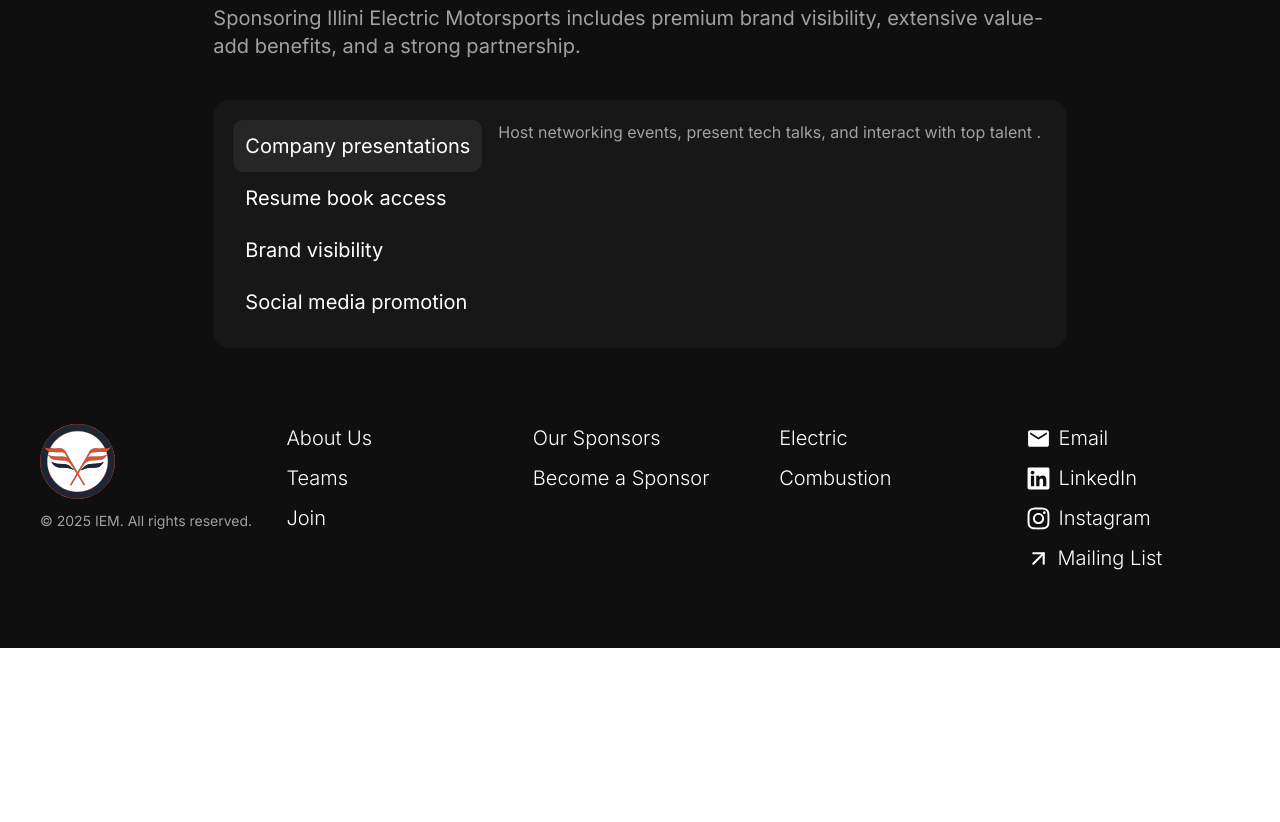
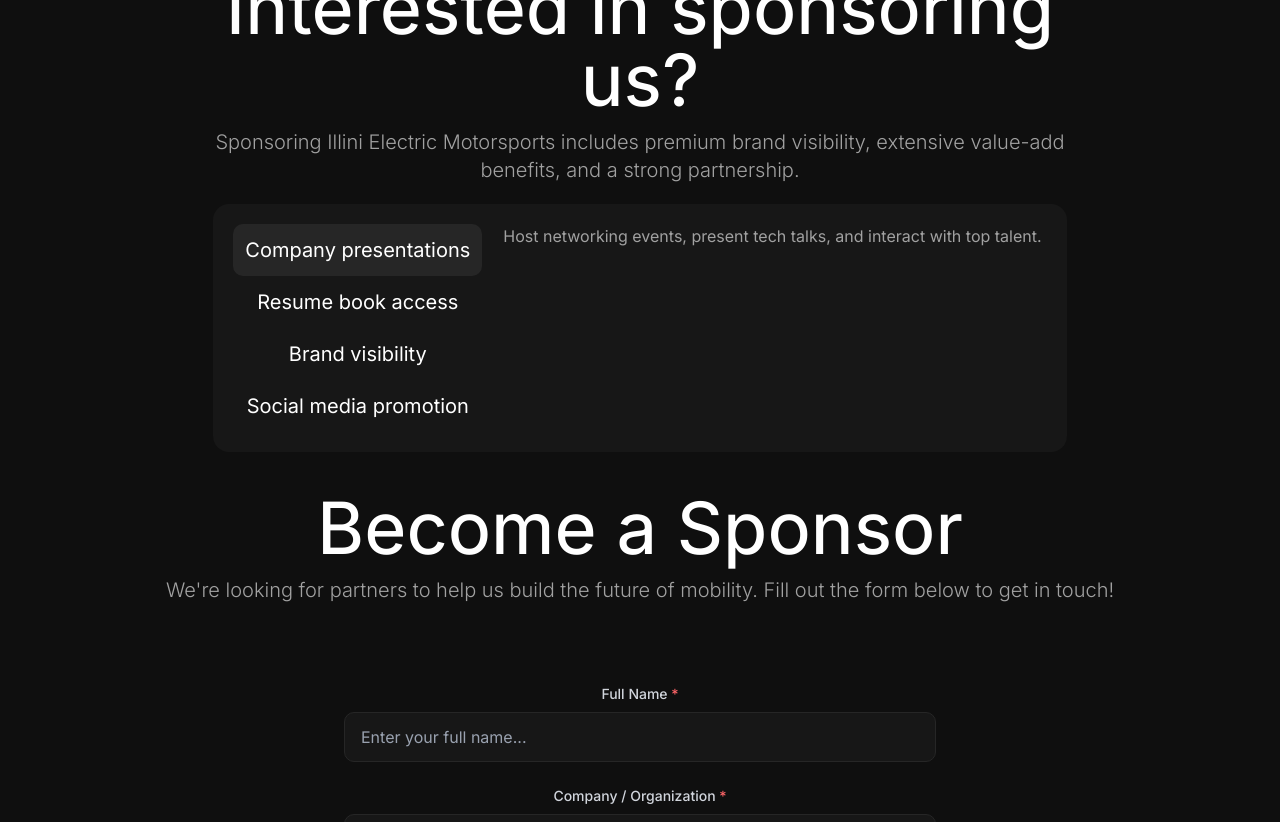
Before and after one commit to CLCK0622/iem-website, a React (Vite) app: page /sponsor-info in a window 1280 px wide. Shown: the part 320-1142 px from the top of the page. Before the commit the page ends 968 px from the top, so only its background shows below. Built offline with nearby package versions, Linux system fonts and the light colour scheme.

Commit message:
feat: sponsor info form

```diff
--- a/src/pages/SponsorInfo.tsx
+++ b/src/pages/SponsorInfo.tsx
@@ -1,27 +1,102 @@
-import ContentSwitcher from "@/components/ContentSwitcher";
+import React, {useState} from "react";
+import ContentSwitcher from "@/components/ContentSwitcher.tsx";
+
+const FormField = ({id, label, type = "text", value, onChange, required = true, options = []}) => {
+
+    if (type === "textarea") {
+        return (
+            <div className="mb-6">
+                <label htmlFor={id} className="block text-sm font-medium text-gray-300 mb-2">
+                    {label} {required && <span className="text-red-400">*</span>}
+                </label>
+                <textarea
+                    id={id}
+                    name={id}
+                    value={value}
+                    onChange={onChange}
+                    required={required}
+                    className="w-full px-4 py-3 bg-neutral-900 border border-neutral-800 rounded-lg text-white placeholder-gray-400 focus:outline-none focus:ring-2 focus:ring-white transition duration-200 h-32 resize-none"
+                    placeholder={`Enter your ${label.toLowerCase()}...`}
+                />
+            </div>
+        );
+    }
+
+    if (type === "select") {
+        return (
+            <div className="mb-6">
+                <label htmlFor={id} className="block text-sm font-medium text-gray-300 mb-2">
+                    {label} {required && <span className="text-red-400">*</span>}
+                </label>
+                <div className="relative">
+                    <select
+                        id={id}
+                        name={id}
+                        value={value}
+                        onChange={onChange}
+                        required={required}
+                        className="w-full px-4 py-3 bg-neutral-900 border border-neutral-800 rounded-lg text-white focus:outline-none focus:ring-2 focus:ring-white transition duration-200 appearance-none"
+                    >
+                        <option value="" disabled>Select a {label.toLowerCase()}...</option>
+                        {options.map((option) => (
+                            <option key={option.value} value={option.value}>
+                                {option.label}
+                            </option>
+                        ))}
+                    </select>
+                    <div
+                        className="pointer-events-none absolute inset-y-0 right-0 flex items-center px-3 text-gray-400">
+                        <svg className="fill-current h-4 w-4" xmlns="http://www.w3.org/2000/svg" viewBox="0 0 20 20">
+                            <path
+                                d="M5.293 7.293a1 1 0 011.414 0L10 10.586l3.293-3.293a1 1 0 111.414 1.414l-4 4a1 1 0 01-1.414 0l-4-4a1 1 0 010-1.414z"/>
+                        </svg>
+                    </div>
+                </div>
+            </div>
+        );
+    }
+
+    return (
+        <div className="mb-6">
+            <label htmlFor={id} className="block ml-0 text-sm font-medium text-gray-300 mb-2">
+                {label} {required && <span className="text-red-400">*</span>}
+            </label>
+            <input
+                type={type}
+                id={id}
+                name={id}
+                value={value}
+                onChange={onChange}
+                required={required}
+                className={`w-full px-4 py-3 bg-neutral-900 border border-neutral-800 rounded-lg text-white placeholder-gray-400 focus:outline-none focus:ring-2 focus:ring-white transition duration-200 ${
+                    type === "textarea" ? "h-32 resize-none" : ""
+                }`}
+                placeholder={`Enter your ${label.toLowerCase()}...`}
+            />
+        </div>
+    );
+};
 
 const items = [
     {
         label: "Company presentations",
         content: (
             <span className="text-neutral-400">
-        Host networking events, present tech talks, and interact with top talent
-        .
+        Host networking events, present tech talks, and interact with top talent.
       </span>
         ),
     },
     {
         label: "Resume book access",
         content: (
-      <span className="text-neutral-400">Get access to our resume book .</span>
+            <span className="text-neutral-400">Get access to our resume book.</span>
         ),
     },
     {
         label: "Brand visibility",
         content: (
             <span className="text-neutral-400">
-        We provide premium brand visibility with our sponsorship packages. Logos
-        go on the car, jacket, and/or website.
+        We provide premium brand visibility with our sponsorship packages. Logos go on the car, jacket, and/or website.
       </span>
         ),
     },
@@ -29,29 +104,146 @@ const items = [
         label: "Social media promotion",
         content: (
             <span className="text-neutral-400">
-        We routinely post pictures on social media of your company's products,
-        detailing how they helped us in our operations.
+        We routinely post pictures on social media of your company's products, detailing how they helped us in our operations.
       </span>
         ),
     },
 ];
 
 const SponsorInfo = () => {
+    const [formData, setFormData] = useState({
+        name: "",
+        company: "",
+        email: "",
+        level: "",
+        message: "",
+    });
+
+    const handleChange = (e) => {
+        const {name, value} = e.target;
+        setFormData((prevData) => ({
+            ...prevData,
+            [name]: value,
+        }));
+    };
+
+    const handleSubmit = (e) => {
+        e.preventDefault();
+
+        const {name, company, email, level, message} = formData;
+        const emailTo = "avip3@illinois.edu";
+
+        const subject = `Sponsorship Inquiry from ${company || "Prospective Sponsor"}`;
+
+        const body = `
+            Hello,
+
+            My name is ${name}.
+            Company: ${company}
+            Reply-to Email: ${email}
+            Sponsorship Level: ${level || "Not specified"}
+
+            Message:
+            ${message}
+
+            Sent from the IEM website sponsorship form.
+    `;
+
+        const mailtoLink = `mailto:${emailTo}?subject=${encodeURIComponent(
+            subject
+        )}&body=${encodeURIComponent(body)}`;
+
+        window.location.href = mailtoLink;
+    };
+
+    const sponsorLevels = [
+        {value: "Lithium", label: "Lithium"},
+        {value: "Gold", label: "Gold"},
+        {value: "Orange", label: "Orange"},
+        {value: "Blue", label: "Blue"},
+    ];
+
     return (
+        <div className="flex flex-col justify-center items-center text-center mt-20 min-h-screen text-white p-4 md:p-8">
             <div className="flex justify-center container min-w-screen">
                 <div className="flex flex-col w-2/3 mt-20">
-        <div className="flex flex-col mb-10">
-          <span className="text-white text-7xl">
+                    <div className="flex flex-col mb-5">
+          <span className="text-white font-[450] text-7xl w-fit mx-auto mb-3">
             Interested in sponsoring us?
           </span>
-          <span className="text-xl text-neutral-400">
+                        <span className="text-xl font-light text-neutral-400">
             Sponsoring Illini Electric Motorsports includes premium brand
             visibility, extensive value-add benefits, and a strong partnership.
           </span>
                     </div>
                     <div>
-          <ContentSwitcher items={items} />
+                        <ContentSwitcher items={items}/>
                     </div>
+                </div>
+            </div>
+
+            <div className="flex flex-col justify-center mb-10 mx-5">
+                <span className="text-white font-[450] text-7xl w-fit mx-auto mb-3 mt-10">
+                  Become a Sponsor
+                </span>
+                <p className="text-xl font-light text-neutral-400">
+                    We're looking for partners to help us build the future of mobility.
+                    Fill out the form below to get in touch!
+                </p>
+            </div>
+
+            <div className="w-full max-w-2xl p-8 md:p-10">
+                <form onSubmit={handleSubmit}>
+                    <FormField
+                        id="name"
+                        label="Full Name"
+                        value={formData.name}
+                        onChange={handleChange}
+                    />
+
+                    <FormField
+                        id="company"
+                        label="Company / Organization"
+                        value={formData.company}
+                        onChange={handleChange}
+                    />
+
+                    <FormField
+                        id="email"
+                        label="Contact Email"
+                        type="email"
+                        value={formData.email}
+                        onChange={handleChange}
+                    />
+
+                    <FormField
+                        id="level"
+                        label="Intended Sponsor Level"
+                        type="select"
+                        value={formData.level}
+                        onChange={handleChange}
+                        options={sponsorLevels}
+                        required={true}
+                    />
+
+                    <FormField
+                        id="message"
+                        label="Message"
+                        type="textarea"
+                        value={formData.message}
+                        onChange={handleChange}
+                        required={false}
+                    />
+
+                    <div className="mt-8">
+                        <button
+                            type="submit"
+                            className="w-full px-6 py-3 bg-white hover:bg-gray-300 text-black font-bold text-lg rounded-lg transition duration-300 ease-in-out transform shadow-lg"
+                        >
+                            Submit Inquiry
+                        </button>
+                    </div>
+                </form>
             </div>
         </div>
     );
```
Lines whose indentation alone changed are shown as unchanged.
